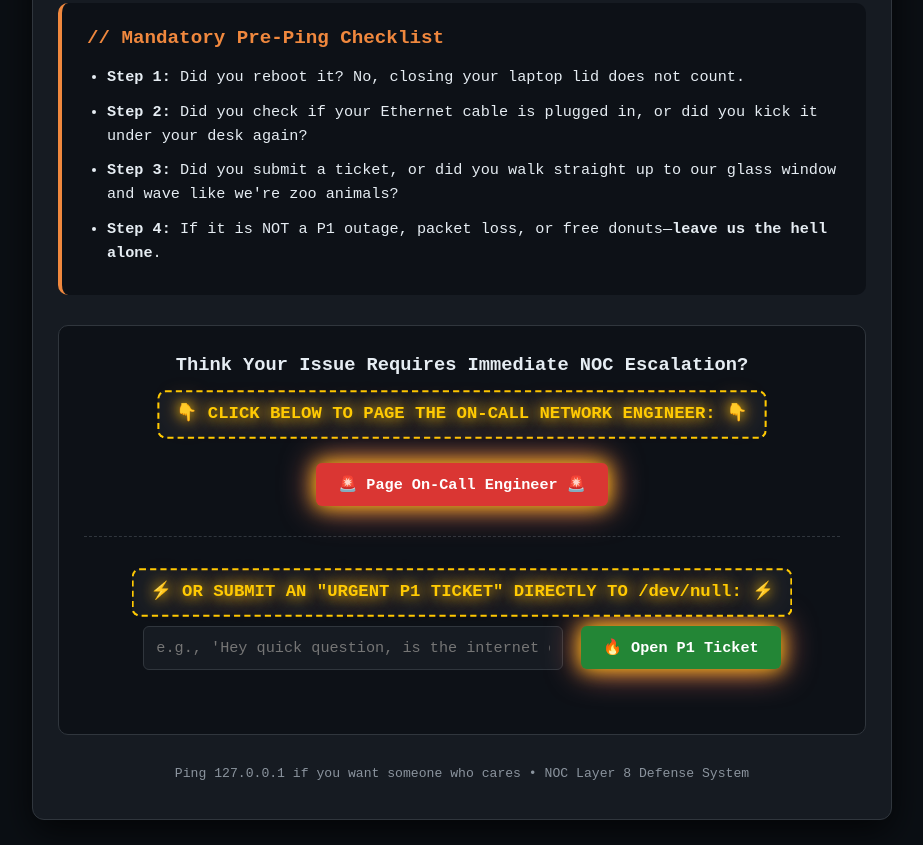
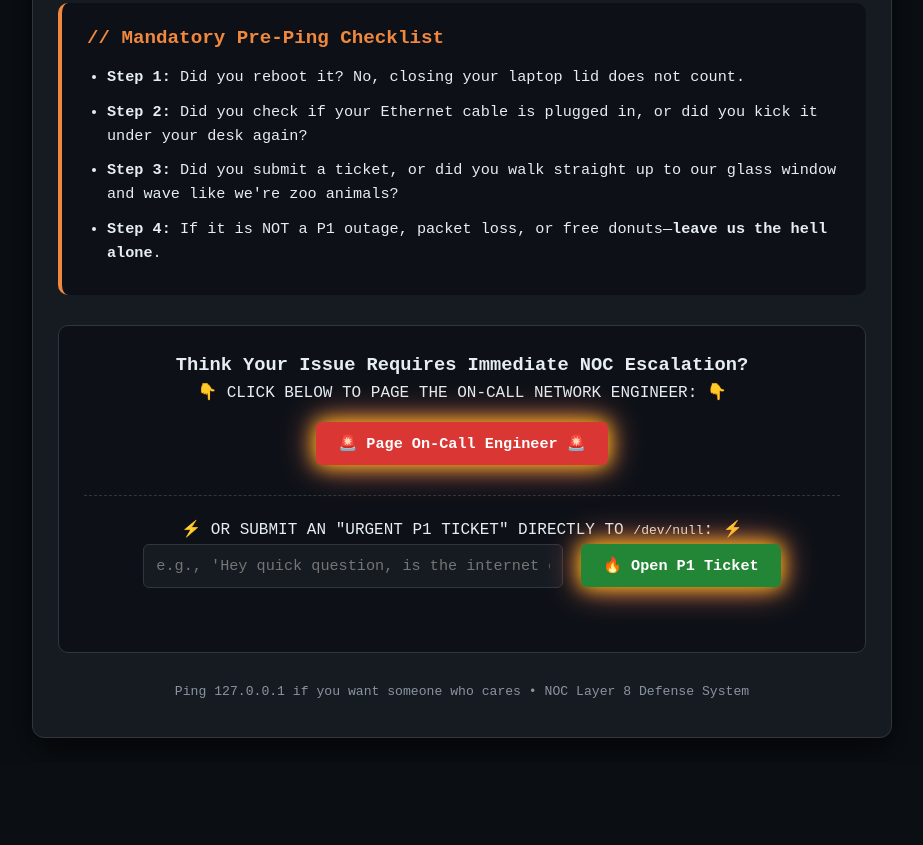
Before and after one commit to mgmtcolv-ui/leave-us-the-hell-alone, a plain HTML site: page index.html in a window 1280 px wide. Shown: the part 806-1651 px from the top of the page, without its empty margins (178-1101 px from the left). After the commit the page ends 1569 px from the top, so only its background shows below. Drawn offline with Linux system fonts and the light colour scheme.

Commit message:
Update index.html

```diff
--- a/index.html
+++ b/index.html
@@ -311,13 +311,13 @@
     <div class="interactive-zone">
       <h3>Think Your Issue Requires Immediate NOC Escalation?</h3>
       <div>
-        <p class="flashy-prompt">👇 CLICK BELOW TO PAGE THE ON-CALL NETWORK ENGINEER: 👇</p>
+        <p class="style="margin: 10px 0;">👇 CLICK BELOW TO PAGE THE ON-CALL NETWORK ENGINEER: 👇</p>
       </div>
       <button id="runaway-btn">🚨 Page On-Call Engineer 🚨</button>
 
       <div class="shredder-box">
         <div>
-          <p class="flashy-prompt">⚡ OR SUBMIT AN "URGENT P1 TICKET" DIRECTLY TO <code>/dev/null</code>: ⚡</p>
+          <p class="style="margin: 10px 0;">⚡ OR SUBMIT AN "URGENT P1 TICKET" DIRECTLY TO <code>/dev/null</code>: ⚡</p>
         </div>
         <input type="text" id="ticket-input" placeholder="e.g., 'Hey quick question, is the internet down?'" />
         <button id="send-btn" onclick="shredTicket()">🔥 Open P1 Ticket</button>
```
